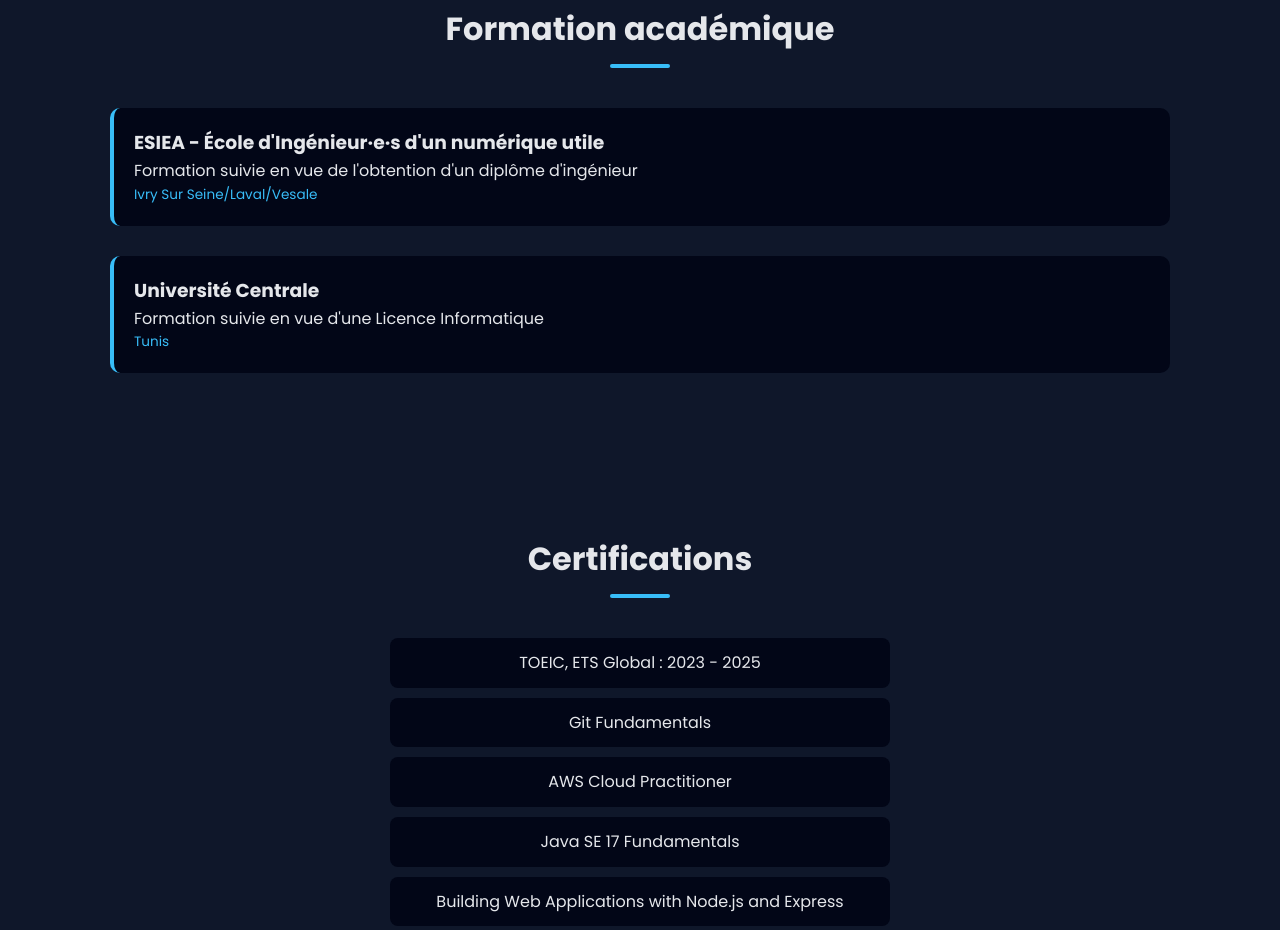
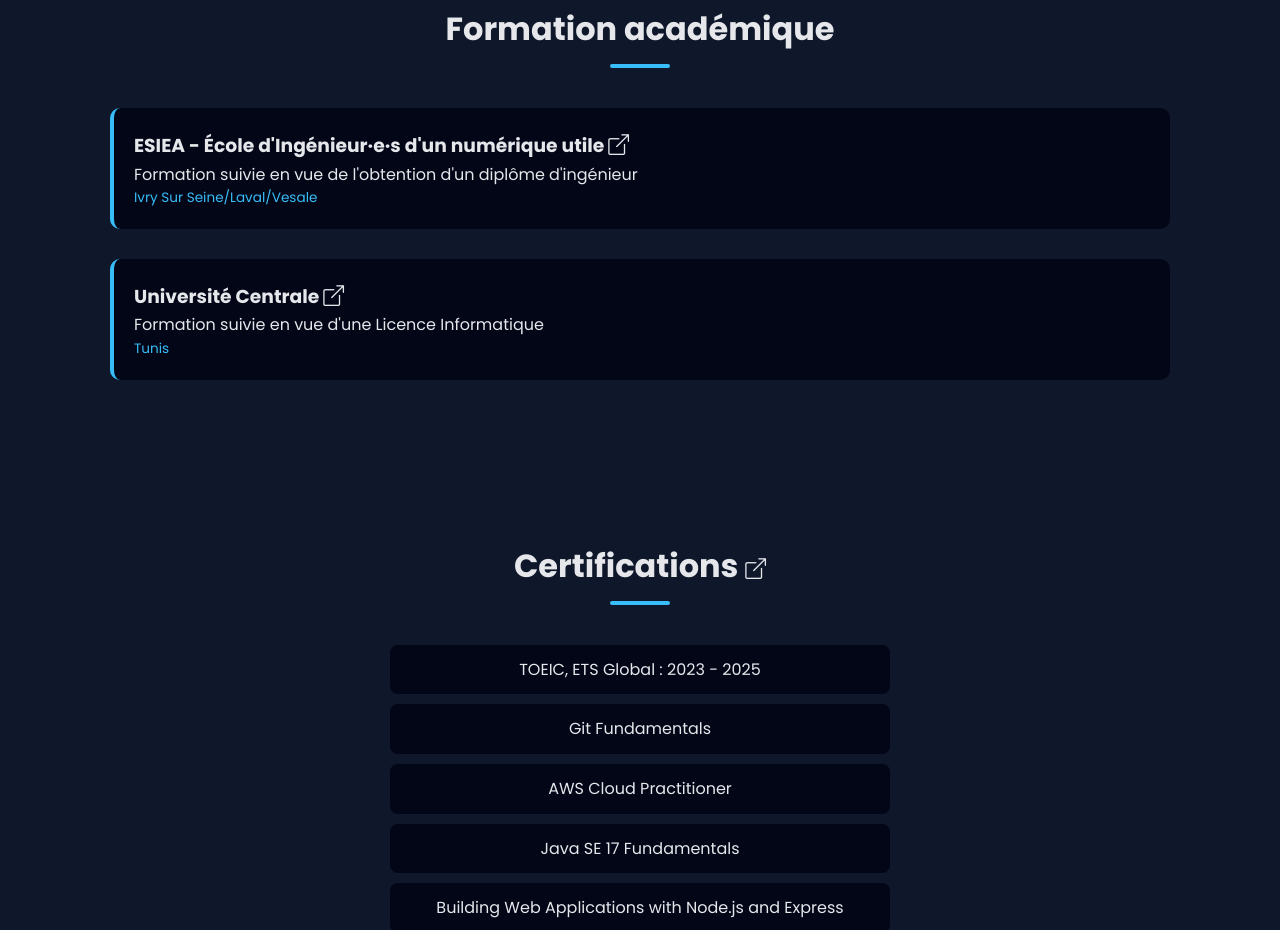
Before and after one commit to Stuna123/myPortfolio, a plain HTML site: page index.html in a window 1280 px wide. Shown: the part 3317-4247 px from the top of the page. Drawn offline with nearby package versions, Linux system fonts and the light colour scheme.

Commit message:
update portfolio

```diff
--- a/css/style.css
+++ b/css/style.css
@@ -57,6 +57,10 @@ body {
 a {
     text-decoration: none;
     color: inherit;
+}
+
+i {
+    font-size: 1.3rem;
 }
 
 /* NAVBAR */
@@ -310,6 +314,7 @@ a {
     border-radius: 8px;
     margin-bottom: 10px;
     text-align: center;
+    user-select: none;
 }
 
 /* ABOUT */
@@ -530,7 +535,7 @@ a {
 }
 
 /* SMALL ULTRA */
-@media (max-width: 296px) {
+@media (max-width: 240px) {
     body {
         overflow-x: hidden;
     }
--- a/index.html
+++ b/index.html
@@ -243,13 +243,13 @@
 
             <div class="timeline">
                 <div class="timeline-item">
-                    <h3><a href="https://www.esiea.fr/" target="_blank" title="ESIEA" data-i18n="edText1"> ESIEA - École d'Ingénieur·e·s d'un numérique utile </a></h3>
+                    <h3><a href="https://www.esiea.fr/" target="_blank" title="ESIEA" data-i18n="edText1"> ESIEA - École d'Ingénieur·e·s d'un numérique utile <i class="bi bi-box-arrow-up-right website"></i></a></h3>
                     <p data-i18n="expText5"> Formation suivie en vue de l'obtention d'un diplôme d'ingénieur</p>
                     <p class="location"> Ivry Sur Seine/Laval/Vesale</p>
                 </div>
 
                 <div class="timeline-item">
-                    <h3> <a href="https://www.universitecentrale.net/" target="_blank" title="Université Centrale" data-i18n="edText2">Université Centrale</a></h3>
+                    <h3> <a href="https://www.universitecentrale.net/" target="_blank" title="Université Centrale" data-i18n="edText2">Université Centrale <i class="bi bi-box-arrow-up-right website"></i></a></h3>
                     <p data-i18n="expText_5"> Formation suivie en vue d'une Licence Informatique </p>
                     <p class="location"> Tunis </p>
                 </div>
@@ -258,8 +258,9 @@
 
 
         <section id="certifications" class="section">
-            <h2 class="section-title">Certifications</h2>
             <a href="https://www.linkedin.com/in/francis-tabora-afata/details/certifications/" target="_blank">
+                <h2 class="section-title">Certifications <i class="bi bi-box-arrow-up-right website"></i></h2>
+            </a>
             <ul class="certifications-list">
                 <li>TOEIC, ETS Global : 2023 - 2025</li>
                 <li>Git Fundamentals </li>
@@ -268,7 +269,6 @@
                 <li>Building Web Applications with Node.js and Express </li>
                 <li>JavaScript Masterclass - Zero to Job-Ready with Hands-On Projects</li>
             </ul>
-            </a>
         </section>
 
         <section id="about" class="section">
```
Also changed, not shown: index-en.html (+2 -2 lines). Lines whose indentation alone changed are shown as unchanged.
